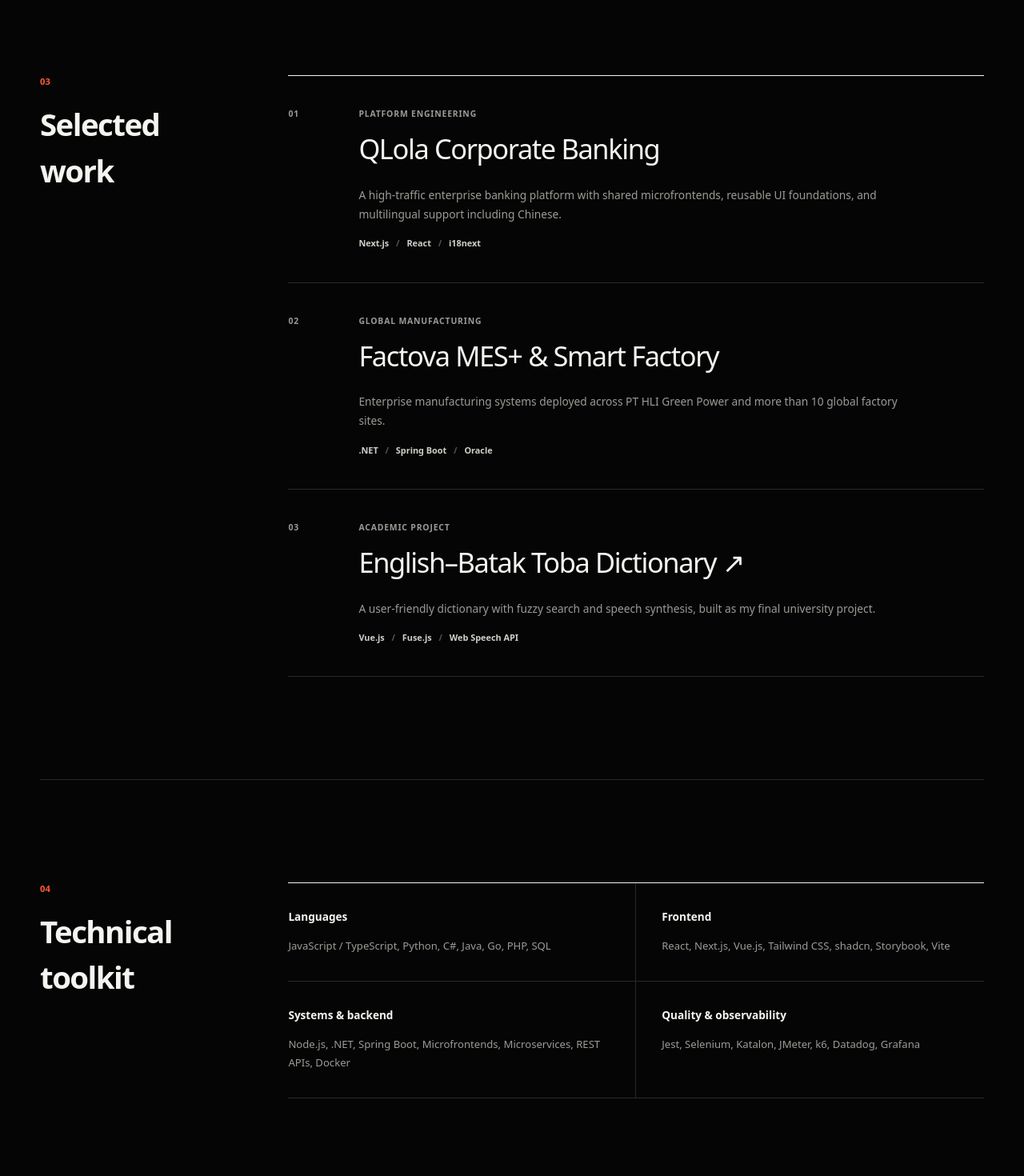
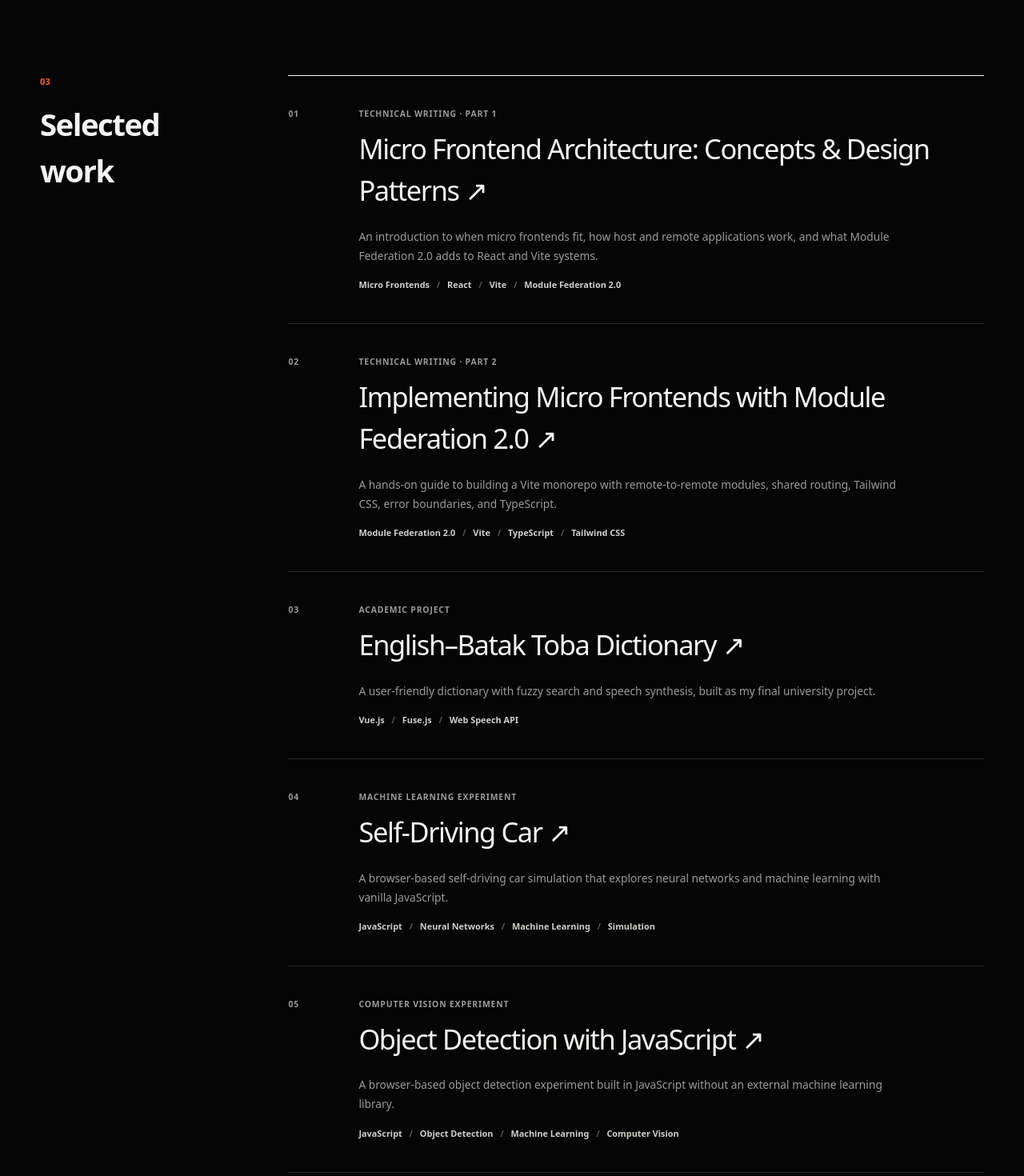
Before and after one commit to yohanesnaibaho303/v2, a React (Vite) app: page / in a window 1280 px wide. Shown: the part 2520-3990 px from the top of the page at 80% size. Built offline with nearby package versions, Linux system fonts and the light colour scheme; a web font is replaced by a local one.

Commit message:
Update portfolio projects and skills

```diff
--- a/index.html
+++ b/index.html
@@ -10,6 +10,7 @@
       document.querySelector('meta[name="theme-color"]').content = theme === 'dark' ? '#050505' : '#f3f1eb'
     </script>
     <meta name="description" content="Portfolio of Yohanes Pratama Naibaho, a software engineer building scalable systems across the stack." />
+    <link rel="icon" href="/favicon.svg" type="image/svg+xml" sizes="any" />
     <link rel="preload" href="/fonts/InterVariable.woff2" as="font" type="font/woff2" crossorigin />
     <title>Yohanes Pratama Naibaho — Software Engineer</title>
   </head>
--- a/src/App.jsx
+++ b/src/App.jsx
@@ -45,31 +45,53 @@
 
 const projects = [
   {
-    type: 'Platform engineering',
-    title: 'QLola Corporate Banking',
-    description: 'A high-traffic enterprise banking platform with shared microfrontends, reusable UI foundations, and multilingual support including Chinese.',
-    tags: ['Next.js', 'React', 'i18next'],
+    type: 'Technical writing · Part 1',
+    title: 'Micro Frontend Architecture: Concepts & Design Patterns',
+    href: 'https://medium.com/@yohanespratama303/micro-frontend-dengan-module-federation-2-0-part-1-konsep-arsitektur-57ca1bb83367',
+    description: 'An introduction to when micro frontends fit, how host and remote applications work, and what Module Federation 2.0 adds to React and Vite systems.',
+    tags: ['Micro Frontends', 'React', 'Vite', 'Module Federation 2.0'],
   },
   {
-    type: 'Global manufacturing',
-    title: 'Factova MES+ & Smart Factory',
-    description: 'Enterprise manufacturing systems deployed across PT HLI Green Power and more than 10 global factory sites.',
-    tags: ['.NET', 'Spring Boot', 'Oracle'],
+    type: 'Technical writing · Part 2',
+    title: 'Implementing Micro Frontends with Module Federation 2.0',
+    href: 'https://medium.com/@yohanespratama303/microfrontend-architecture-in-react-with-vite-module-federation-part-2-id-e482e9c3ae47',
+    description: 'A hands-on guide to building a Vite monorepo with remote-to-remote modules, shared routing, Tailwind CSS, error boundaries, and TypeScript.',
+    tags: ['Module Federation 2.0', 'Vite', 'TypeScript', 'Tailwind CSS'],
   },
   {
     type: 'Academic project',
     title: 'English–Batak Toba Dictionary',
-    href: 'https://yohanes-portfolioo.netlify.app',
+    href: 'https://bataktoba-english-dictionary.netlify.app/',
     description: 'A user-friendly dictionary with fuzzy search and speech synthesis, built as my final university project.',
     tags: ['Vue.js', 'Fuse.js', 'Web Speech API'],
+  },
+  {
+    type: 'Machine learning experiment',
+    title: 'Self-Driving Car',
+    href: 'https://github.com/yohanesnaibaho303/self-driving-car',
+    description: 'A browser-based self-driving car simulation that explores neural networks and machine learning with vanilla JavaScript.',
+    tags: ['JavaScript', 'Neural Networks', 'Machine Learning', 'Simulation'],
+  },
+  {
+    type: 'Computer vision experiment',
+    title: 'Object Detection with JavaScript',
+    href: 'https://github.com/yohanesnaibaho303/object-detection-machinelearning',
+    description: 'A browser-based object detection experiment built in JavaScript without an external machine learning library.',
+    tags: ['JavaScript', 'Object Detection', 'Machine Learning', 'Computer Vision'],
   },
 ]
 
 const skills = [
-  { group: 'Languages', items: ['JavaScript / TypeScript', 'Python', 'C#', 'Java', 'Go', 'PHP', 'SQL'] },
-  { group: 'Frontend', items: ['React', 'Next.js', 'Vue.js', 'Tailwind CSS', 'shadcn', 'Storybook', 'Vite'] },
-  { group: 'Systems & backend', items: ['Node.js', '.NET', 'Spring Boot', 'Microfrontends', 'Microservices', 'REST APIs', 'Docker'] },
-  { group: 'Quality & observability', items: ['Jest', 'Selenium', 'Katalon', 'JMeter', 'k6', 'Datadog', 'Grafana'] },
+  { group: 'Languages & web', items: ['JavaScript', 'TypeScript', 'Python', 'C#', 'Java', 'Go', 'PHP', 'Kotlin', 'SQL', 'HTML5', 'CSS'] },
+  { group: 'Frontend', items: ['React', 'Next.js', 'Vue.js', 'Tailwind CSS', 'shadcn/ui', 'Bootstrap', 'Storybook', 'Redux', 'TanStack Query', 'React Hook Form', 'Zod', 'i18next', 'Highcharts', 'Wijmo'] },
+  { group: 'Backend & CMS', items: ['Node.js', '.NET', 'Spring Boot', 'Spring Framework', 'Laravel', 'REST APIs', 'WordPress', 'Sanity', 'Voyager CMS'] },
+  { group: 'Architecture & systems', items: ['System Design', 'Microfrontends', 'Module Federation', 'Microservices', 'Clean Architecture', 'WPF', 'IoT', 'MQTT', 'Solace', 'BizActor'] },
+  { group: 'Data & storage', items: ['SQL Server', 'Oracle', 'PostgreSQL', 'MySQL', 'MongoDB', 'Redis', 'Data Analytics'] },
+  { group: 'Quality & observability', items: ['Jest', 'Selenium', 'Katalon', 'JMeter', 'k6', 'SonarQube', 'Datadog', 'Grafana', 'Performance & Load Testing'] },
+  { group: 'Platform & delivery', items: ['Docker', 'Git', 'CI/CD', 'Vite', 'Webpack', 'AWS', 'Google Cloud', 'Tencent Cloud', 'Jira', 'Confluence', 'n8n', 'Agile', 'Scrum'] },
+  { group: 'Applied ML & graphics', items: ['Machine Learning', 'Neural Networks', 'Object Detection', 'Computer Vision', 'AI & LLM', 'OpenGL', 'Fuse.js', 'Web Speech API'] },
+  { group: 'Product & domain', items: ['UI/UX', 'Product UI', 'Manufacturing Execution Systems', 'Smart Factory', 'Battery Manufacturing'] },
+  { group: 'Ways of working', items: ['Communication', 'Problem Solving', 'Collaboration', 'Adaptability', 'Ownership', 'Time Management', 'Attention to Detail'] },
 ]
 
 const navigation = ['about', 'experience', 'work', 'skills']
```
Also changed, not shown: public/favicon.svg (added).
